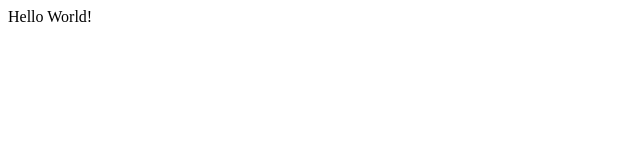
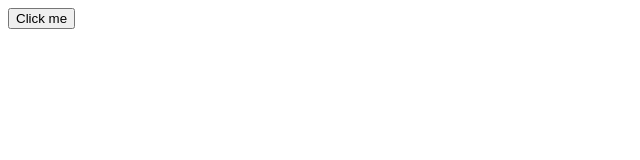
Before and after one commit to TemirovaAzima/typescript-react, a React (Vite) app: page / in a window 1280 px wide. Shown: the top 160 px of the page, without its empty margins (0-640 px from the left). Built offline with nearby package versions, Linux system fonts and the light colour scheme.

Commit message:
button prop

```diff
--- a/src/App.tsx
+++ b/src/App.tsx
@@ -1,11 +1,10 @@
-import User from "./components/User.tsx"
+import Button from "./components/Button.tsx";
 
 const App =()=>{
+
     return(
         <div>
-          <User>
-              Hello World!
-          </User>
+           <Button clickFirst={"Click me"}  clicked={"Clicked"} disabled={false}/>
         </div>
     )
 }
--- /dev/null
+++ b/src/components/Button.tsx
@@ -0,0 +1,67 @@
+// interface ButtonProps {
+//     label: string;
+//     onClick: ()=>void;
+//     disabled: boolean;
+// }
+
+// const Button = ({label,onClick,disabled}: ButtonProps) => {
+//     return (
+//         <div>
+//             <button onClick={onClick} disabled={disabled}>
+//                 {label}
+//             </button>
+//         </div>
+//     )
+// }
+// export default Button
+// const Button = ({
+//                     label,
+//                     onClick,
+//                     disabled
+//                    }: {
+//     label:string;
+//     onClick:()=>void;
+//     disabled: boolean
+// }) => {
+//     return (
+//         <div>
+//             <button onClick={onClick} disabled={disabled}>
+//                 {label}
+//             </button>
+//         </div>
+//     );
+// };
+// export default Button
+// const Button = (props: {
+//     label:string;
+//     onClick:()=>void;
+//     disabled: boolean
+// }) => {
+//     return (
+//         <div>
+//             <button onClick={props.onClick} disabled={props.disabled}>
+//                 {props.label}
+//             </button>
+//         </div>
+//     );
+// };
+// export default Button
+import {useState} from "react";
+
+const Button = ({ disabled, clickFirst,clicked}: {
+    clickFirst:string;
+    clicked?: string;
+    disabled: boolean
+}) => {
+    const [click, setClick] =useState(false);
+    const switchClick = () => (
+        setClick(!click) )
+    return (
+        <div>
+            <button onClick={switchClick} disabled={disabled}>
+                {click?  clicked : clickFirst}
+            </button>
+        </div>
+    );
+};
+export default Button
--- a/src/components/User.tsx
+++ /dev/null
@@ -1,22 +0,0 @@
-import {ReactNode} from "react"
-// children prop is special prop that allows components to wrap and render content inside them
-type UserProp={
-    children: ReactNode
-}
-const User = ({children}: UserProp) => {
-    return (
-        <div>
-            {children}
-        </div>
-    )
-}
-export default User
-// const User = ({children} :{children: ReactNode}) => {
-//     return (
-//         <div>
-//
-//             {children}
-//         </div>
-//     )
-// }
-// export default User
```
